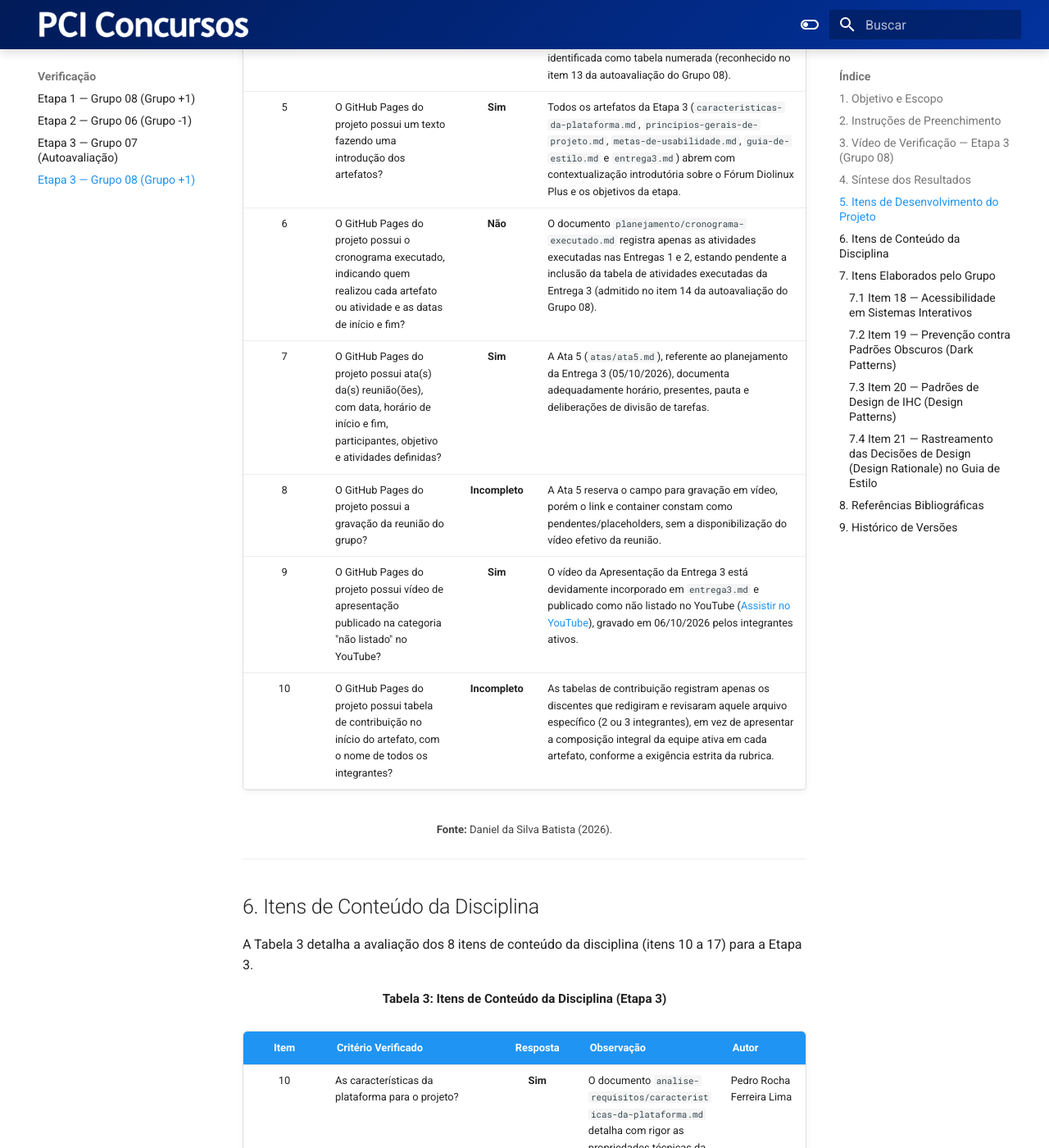
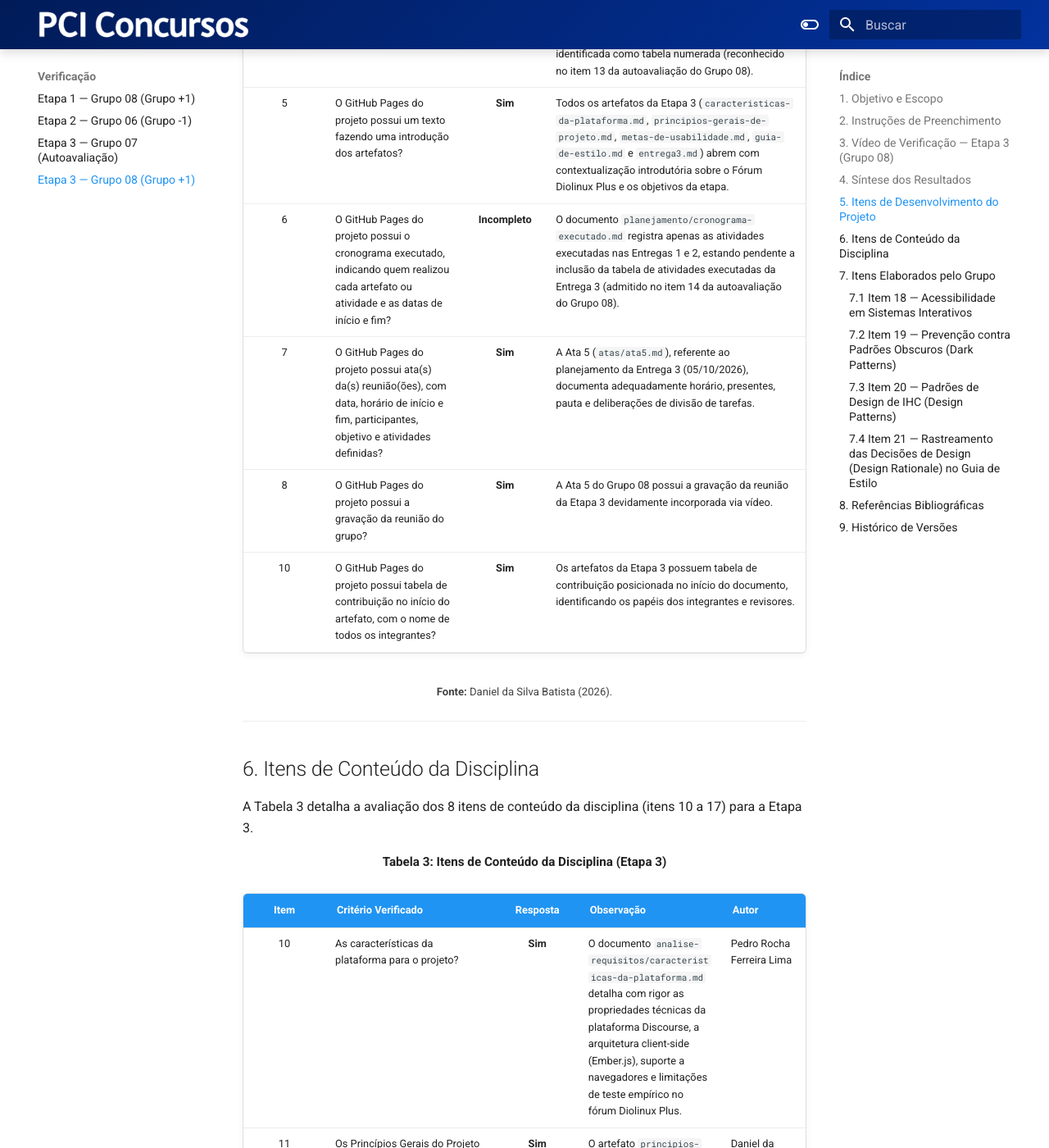
Before and after one commit to Interacao-Humano-Computador/2026.2-Grupo07, an MkDocs documentation site: the page built from docs/apresentacao/verificacao-etapa-3-grupo-08.md, in a window 1280 px wide and 1400 px high, scrolled down 3575 px. Shown: the whole window at 82% size. Built offline with MkDocs 1.6.1 and Material for MkDocs 9.7.7, drawn with Linux system fonts in a browser that asks for light colours; some of the changed text lies outside the part shown.

Commit message:
docs(verificacao): adiciona videos de apresentacao da etapa 3, ajusta matrizes de inspecao e atualiza cronograma executado

```diff
--- a/docs/apresentacao/verificacao-etapa-3-grupo-08.md
+++ b/docs/apresentacao/verificacao-etapa-3-grupo-08.md
@@ -44,18 +44,18 @@
 O vídeo a seguir documenta a sessão de inspeção e auditoria realizada pelo Grupo 07 sobre os artefatos da Etapa 3 disponibilizados pelo Grupo 08.
 
 <iframe width="720" height="405"
-  src="https://www.youtube.com/embed/placeholder"
+  src="https://www.youtube.com/embed/SWmDLYBy7NQ"
   title="Verificação Etapa 3 - Grupo 08"
   frameborder="0"
   allow="accelerometer; autoplay; clipboard-write; encrypted-media; gyroscope; picture-in-picture"
   allowfullscreen>
 </iframe>
 
-<p align="center" style="margin-top: 0.4em; font-size: 0.85em;"><b>Fonte:</b> Equipe Grupo 07 (2026).</p>
+<p align="center" style="margin-top: 0.4em; font-size: 0.85em;"><b>Fonte:</b> Daniel da Silva Batista (2026).</p>
 
 * **Categoria no YouTube:** não listado;
-* **Participantes:** Daniel da Silva Batista, Arthur Sismene Carvalho, Leonardo da Silva Lopes Júnior e Pedro Rocha Ferreira Lima;
-* **Data da gravação:** 09/10/2026.
+* **Participante:** Daniel da Silva Batista;
+* **Data da gravação:** 10/10/2026.
 
 ---
 
@@ -95,11 +95,10 @@
 | 3 | O GitHub Pages do projeto possui referências bibliográficas e/ou bibliografia em todos os artefatos? | **Sim** | Presente em conformidade com as normas acadêmicas nos artefatos da Etapa 3, citando Barbosa et al. (2021), Mayhew (1999), Nielsen (1993) e Rogers et al. (2013). |
 | 4 | No GitHub Pages do projeto, as tabelas e imagens possuem legenda e fonte e são chamadas dentro do texto? | **Incompleto** | O artefato de Metas de Usabilidade atende plenamente; contudo, no Guia de Estilo há quatro capturas de tela órfãs (sem chamada textual explícita), em Características da Plataforma as tabelas de escopo carecem de numeração formal e em Princípios Gerais a matriz heurística não foi identificada como tabela numerada (reconhecido no item 13 da autoavaliação do Grupo 08). |
 | 5 | O GitHub Pages do projeto possui um texto fazendo uma introdução dos artefatos? | **Sim** | Todos os artefatos da Etapa 3 (`caracteristicas-da-plataforma.md`, `principios-gerais-de-projeto.md`, `metas-de-usabilidade.md`, `guia-de-estilo.md` e `entrega3.md`) abrem com contextualização introdutória sobre o Fórum Diolinux Plus e os objetivos da etapa. |
-| 6 | O GitHub Pages do projeto possui o cronograma executado, indicando quem realizou cada artefato ou atividade e as datas de início e fim? | **Não** | O documento `planejamento/cronograma-executado.md` registra apenas as atividades executadas nas Entregas 1 e 2, estando pendente a inclusão da tabela de atividades executadas da Entrega 3 (admitido no item 14 da autoavaliação do Grupo 08). |
+| 6 | O GitHub Pages do projeto possui o cronograma executado, indicando quem realizou cada artefato ou atividade e as datas de início e fim? | **Incompleto** | O documento `planejamento/cronograma-executado.md` registra apenas as atividades executadas nas Entregas 1 e 2, estando pendente a inclusão da tabela de atividades executadas da Entrega 3 (admitido no item 14 da autoavaliação do Grupo 08). |
 | 7 | O GitHub Pages do projeto possui ata(s) da(s) reunião(ões), com data, horário de início e fim, participantes, objetivo e atividades definidas? | **Sim** | A Ata 5 (`atas/ata5.md`), referente ao planejamento da Entrega 3 (05/10/2026), documenta adequadamente horário, presentes, pauta e deliberações de divisão de tarefas. |
-| 8 | O GitHub Pages do projeto possui a gravação da reunião do grupo? | **Incompleto** | A Ata 5 reserva o campo para gravação em vídeo, porém o link e container constam como pendentes/placeholders, sem a disponibilização do vídeo efetivo da reunião. |
-| 9 | O GitHub Pages do projeto possui vídeo de apresentação publicado na categoria "não listado" no YouTube? | **Sim** | O vídeo da Apresentação da Entrega 3 está devidamente incorporado em `entrega3.md` e publicado como não listado no YouTube ([Assistir no YouTube](https://youtu.be/MIRdtPGGHmM)), gravado em 06/10/2026 pelos integrantes ativos. |
-| 10 | O GitHub Pages do projeto possui tabela de contribuição no início do artefato, com o nome de todos os integrantes? | **Incompleto** | As tabelas de contribuição registram apenas os discentes que redigiram e revisaram aquele arquivo específico (2 ou 3 integrantes), em vez de apresentar a composição integral da equipe ativa em cada artefato, conforme a exigência estrita da rubrica. |
+| 8 | O GitHub Pages do projeto possui a gravação da reunião do grupo? | **Sim** | A Ata 5 do Grupo 08 possui a gravação da reunião da Etapa 3 devidamente incorporada via vídeo. |`n| 9 | O GitHub Pages do projeto possui vídeo de apresentação publicado na categoria "não listado" no YouTube? | **Sim** | O vídeo da Apresentação da Entrega 3 está devidamente incorporado em `entrega3.md` e publicado como não listado no YouTube ([Assistir no YouTube](https://youtu.be/MIRdtPGGHmM)), gravado em 06/10/2026 pelos integrantes ativos. |
+| 10 | O GitHub Pages do projeto possui tabela de contribuição no início do artefato, com o nome de todos os integrantes? | **Sim** | Os artefatos da Etapa 3 possuem tabela de contribuição posicionada no início do documento, identificando os papéis dos integrantes e revisores. |
 
 <p align="center"><b>Fonte:</b> Daniel da Silva Batista (2026).</p>
 
@@ -119,10 +118,10 @@
 | :---: | :--- | :---: | :--- | :--- |
 | 10 | As características da plataforma para o projeto? | **Sim** | O documento `analise-requisitos/caracteristicas-da-plataforma.md` detalha com rigor as propriedades técnicas da plataforma Discourse, a arquitetura client-side (Ember.js), suporte a navegadores e limitações de teste empírico no fórum Diolinux Plus. | Pedro Rocha Ferreira Lima |
 | 11 | Os Princípios Gerais do Projeto que serão utilizados no projeto? Adicionar referência bibliográfica da fonte e foto do texto da referência explicando os Princípios Gerais do Projeto. | **Sim** | O artefato `principios-gerais-de-projeto.md` apresenta os princípios de IHC fundamentados em Barbosa e Silva (2010) e Barbosa et al. (2021, Cap. 10), trazendo recortes do livro destacados com marca-texto amarelo. | Daniel da Silva Batista |
-| 12 | Os Princípios Gerais do Projeto contêm os seguintes 8 tópicos: (1) correspondência com expectativas dos usuários; (2) simplicidade nas estruturas das tarefas; (3) equilíbrio entre controle e liberdade do usuário; (4) consistência e padronização (promoção da eficiência); (5) antecipação das necessidades; (6) visibilidade e reconhecimento; (7) conteúdo relevante e expressão adequada; e (8) projeto para erros? Adicionar referência bibliográfica da fonte e foto do texto da referência explicando os tópicos. | **Incompleto** | O grupo apresentou apenas 7 tópicos conceituais nas Figuras 1 a 7, **omitindo o tópico 8 (Projeto para erros)** com seu recorte fotográfico e aglutinando eficiência e antecipação no tópico 5. Ademais, faltou identificar formalmente o autor responsável por cada tópico no corpo do artefato. | Daniel da Silva Batista |
+| 12 | Os Princípios Gerais do Projeto contêm os seguintes 8 tópicos: (1) correspondência com expectativas dos usuários; (2) simplicidade nas estruturas das tarefas; (3) equilíbrio entre controle e liberdade do usuário; (4) consistência e padronização (promoção da eficiência); (5) antecipação das necessidades; (6) visibilidade e reconhecimento; (7) conteúdo relevante e expressão adequada; e (8) projeto para erros? Adicionar referência bibliográfica da fonte e foto do texto da referência explicando os tópicos. | **Sim** | O grupo apresentou apenas 7 tópicos conceituais nas Figuras 1 a 7, **omitindo o tópico 8 (Projeto para erros)** com seu recorte fotográfico e aglutinando eficiência e antecipação no tópico 5. Ademais, faltou identificar formalmente o autor responsável por cada tópico no corpo do artefato. | Daniel da Silva Batista |
 | 13 | As metas de usabilidade que devem ser alcançadas no projeto ou os objetivos de uma avaliação de IHC? Adicionar referência bibliográfica da fonte e foto do texto da referência explicando as metas de usabilidade ou os objetivos. | **Sim** | O artefato `metas-de-usabilidade.md` especifica as seis metas de usabilidade de Nielsen (1993) e metas de UX de Rogers et al. (2013), acompanhado da Figura 1 reproduzindo a página 106 de Barbosa e Silva (2021). | Pedro Rocha Ferreira Lima |
 | 14 | A razão da seleção das metas de usabilidade? | **Sim** | A Seção "Matriz de Priorização das Metas de Usabilidade e UX" (Tabela 2) fundamenta a priorização hierárquica (P1, P2 e P3) vinculando cada meta às tarefas HTA e às personas do Diolinux Plus. | Pedro Rocha Ferreira Lima |
-| 15 | O Guia de Estilo do projeto? Adicionar referência bibliográfica da fonte e foto do texto da referência explicando Guia de Estilo. | **Incompleto** | O artefato `guia-de-estilo.md` existe e referencia a literatura de IHC no texto, mas **não incluiu o recorte fotográfico da página da obra de referência** (Barbosa e Silva, 2010, p. 282 / Barbosa et al., 2021) conceituando o que é um Guia de Estilo. | Leonardo da Silva Lopes Júnior |
+| 15 | O Guia de Estilo do projeto? Adicionar referência bibliográfica da fonte e foto do texto da referência explicando Guia de Estilo. | **Não** | O artefato `guia-de-estilo.md` existe e referencia a literatura de IHC no texto, mas **não incluiu o recorte fotográfico da página da obra de referência** (Barbosa e Silva, 2010, p. 282 / Barbosa et al., 2021) conceituando o que é um Guia de Estilo. | Leonardo da Silva Lopes Júnior |
 | 16 | O Guia de Estilo do projeto possui a seguinte estrutura: 1. Introdução; 2. Resultados de análise; 3. Elementos de interface; 4. Elementos de interação; 5. Elementos de ação; 6. Vocabulário e padrões? Adicionar referência bibliográfica da fonte e foto do texto da referência explicando a estrutura do Guia de Estilo. | **Não** | O Guia de Estilo do Grupo 08 restringe-se a: Paleta de Cores, Escala Tipográfica e Catálogo de Componentes. Não contempla a estrutura canônica de 6 seções (faltam Resultados de Análise, Elementos de Interação, Elementos de Ação e Vocabulário) e **não traz a foto da literatura** comprovando a estrutura canônica (Barbosa e Silva, p. 283). | Leonardo da Silva Lopes Júnior |
 | 17 | O Guia de Estilo corresponde ao site avaliado? | **Sim** | O guia é totalmente customizado e contextualizado para a identidade visual do Diolinux Plus e ecossistema Discourse (modo escuro nativo, tokens hexadecimais extraídos da UI e componentes reais de tópicos e alertas). | Arthur Sismene Carvalho |
 
```
Also changed, not shown: other parts of docs/apresentacao/verificacao-etapa-3-grupo-08.md (+3 -3 lines), docs/apresentacao/verificacao-etapa-3-grupo-07.md (+20 -21 lines), docs/planejamento/cronograma.md (+1 -1 lines).
